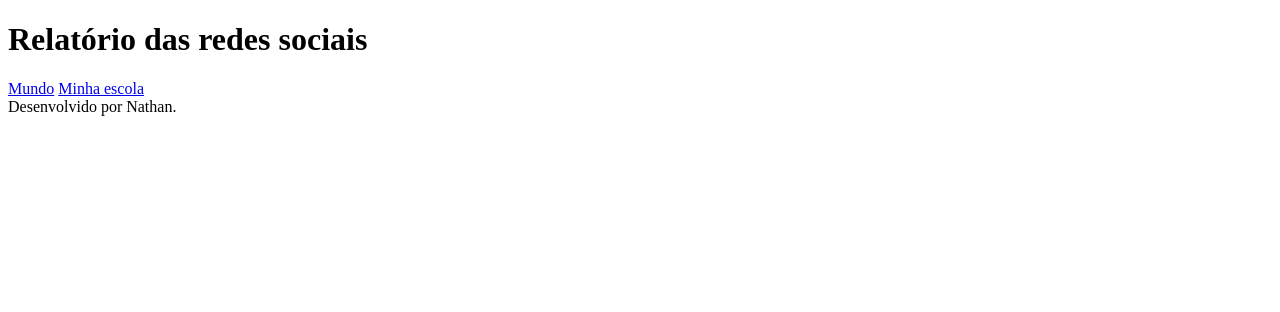
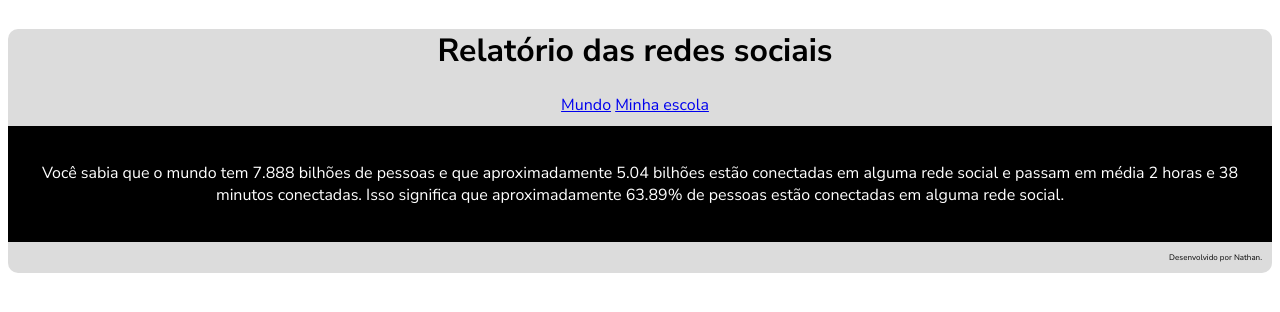
Before and after one commit to nathlyney/3-Trimestre-19-Nathan, a plain HTML site: page 3-Trimestre-19-Nathan-main/redes sociais/index.html in a window 1280 px wide. Drawn offline with Linux system fonts and the light colour scheme; files that its build step writes are made by us from their sources.

Commit message:
Update index.html

```diff
--- a/3-Trimestre-19-Nathan-main/redes sociais/index.html
+++ b/3-Trimestre-19-Nathan-main/redes sociais/index.html
@@ -2,18 +2,23 @@
 <html lang="pt-br">
 <head>
     <meta charset="UTF-8">
-    <meta http-equiv="X-UA-Compatible" content="IE=edge">
     <meta name="viewport" content="width=device-width, initial-scale=1.0">
-    <title>Document</title>
-    <link rel="stylesheet" href="#stile.css">
+    <link rel="stylesheet" href="style.css">
+    <title>REDES SOCIAIS</title>
 </head>
 <body>
     <header>
         <h1>Relatório das redes sociais</h1>
+        <a href="#">Mundo</a>
+        <a href="#">Minha escola</a>
     </header>
     <main>
-        <a href="#">Mundo</a>
-        <a href="#">Minha escola</a>
+        <p>Você sabia que o mundo tem 7.888 bilhões de
+            pessoas e que aproximadamente 5.04 bilhões estão
+            conectadas em alguma rede social e passam em
+            média 2 horas e 38 minutos conectadas.
+            Isso significa que aproximadamente 63.89% de
+            pessoas estão conectadas em alguma rede social.</p>
     </main>
     <footer>
         Desenvolvido por Nathan.
```
